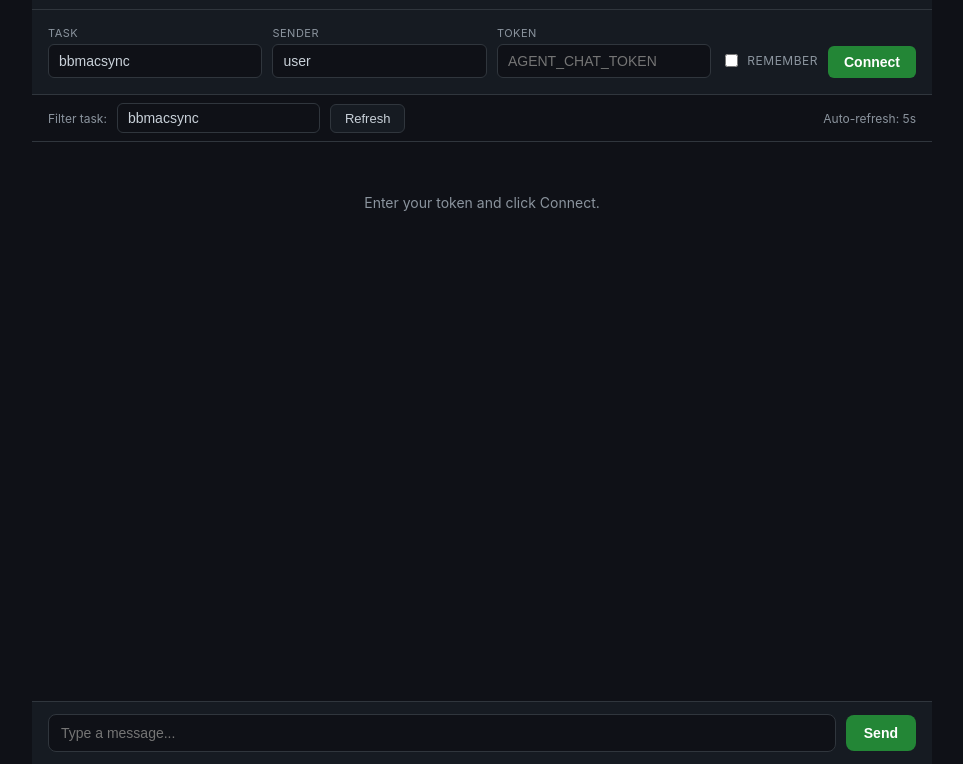
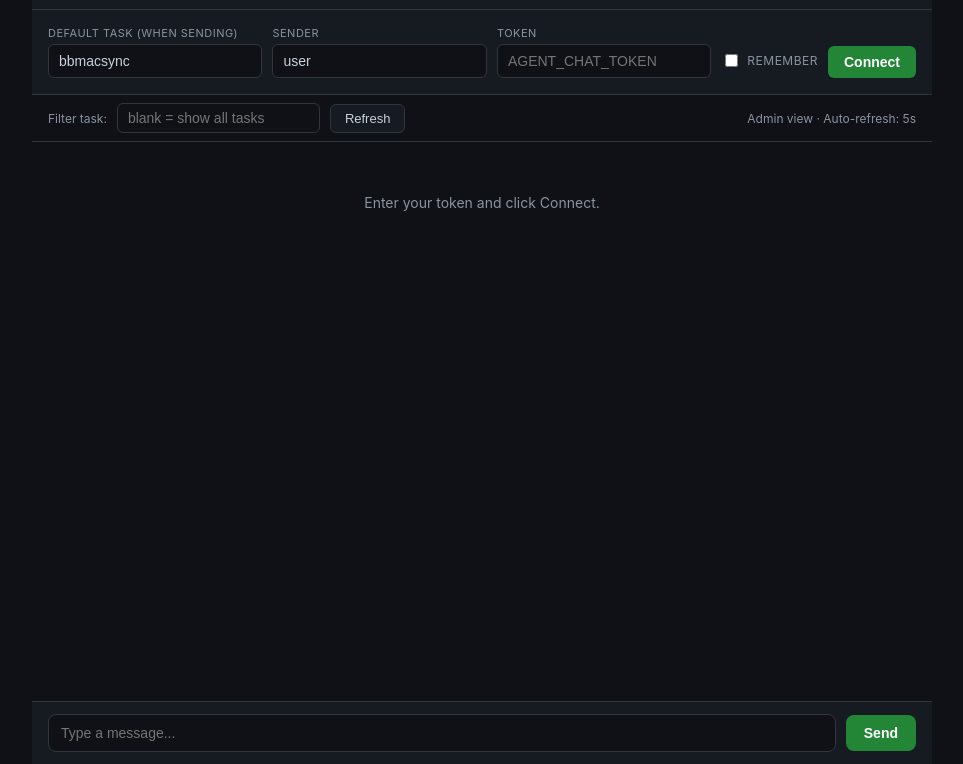
Before and after one commit to raushanfinpari-gif/LiveChat, a website: page public/chat.html in a window 1280 px wide. Shown: the part 36-800 px from the top of the page, without its empty margins (158-1121 px from the left). Drawn offline with Linux system fonts and the light colour scheme.

Commit message:
Admin view: show all messages by default, clear task filter

```diff
--- a/public/chat.html
+++ b/public/chat.html
@@ -239,7 +239,7 @@
 
     <div class="setup">
       <div>
-        <label>Task</label>
+        <label>Default task (when sending)</label>
         <input type="text" id="taskInput" value="bbmacsync" placeholder="task name">
       </div>
       <div>
@@ -260,10 +260,10 @@
 
     <div class="toolbar">
       <label>Filter task:</label>
-      <input type="text" id="filterTask" value="bbmacsync" placeholder="blank = all tasks">
+      <input type="text" id="filterTask" value="" placeholder="blank = show all tasks">
       <button onclick="loadMessages(true)">Refresh</button>
       <label style="margin-left:auto;font-size:12px;color:var(--muted);">
-        Auto-refresh: 5s
+        Admin view · Auto-refresh: 5s
       </label>
     </div>
 
```
